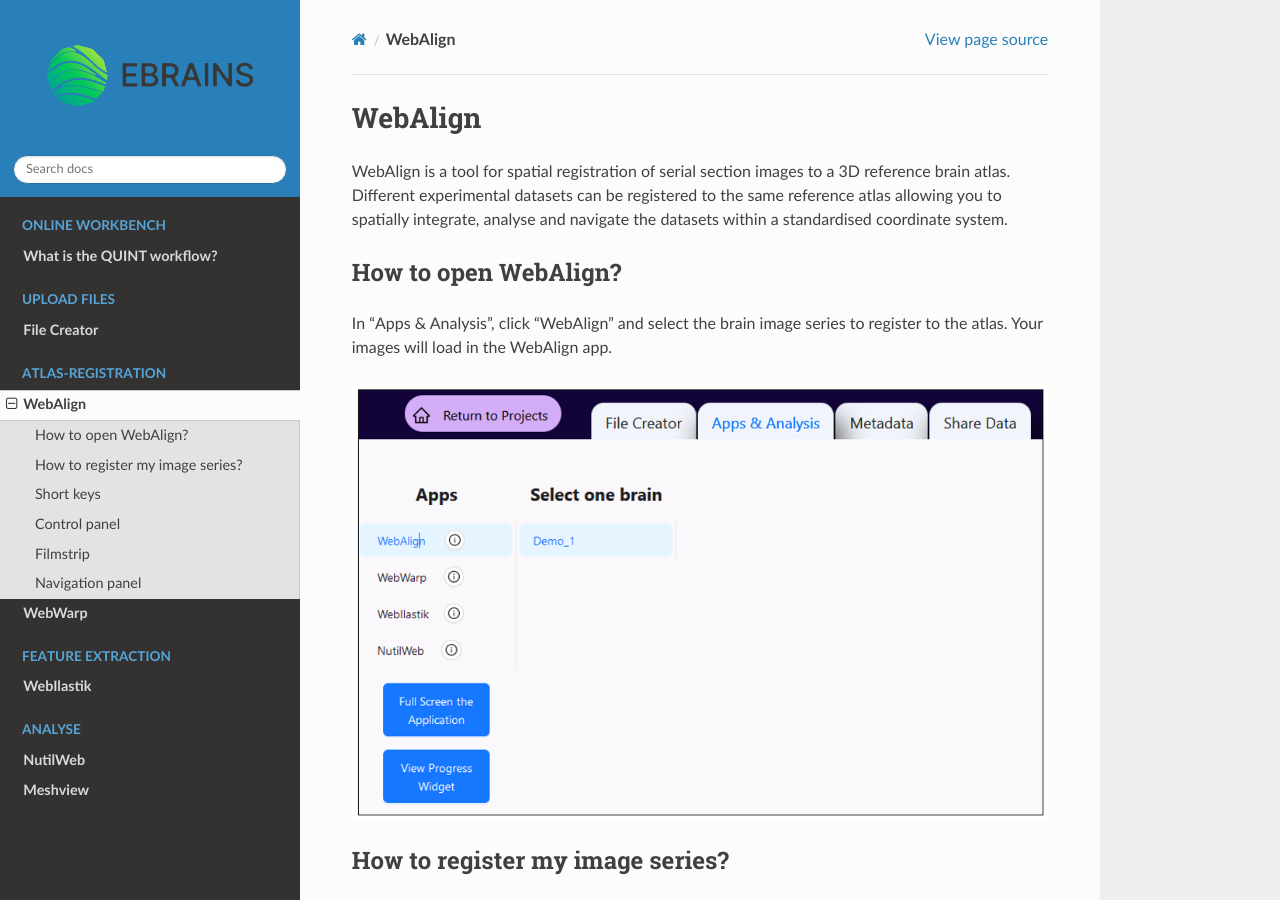
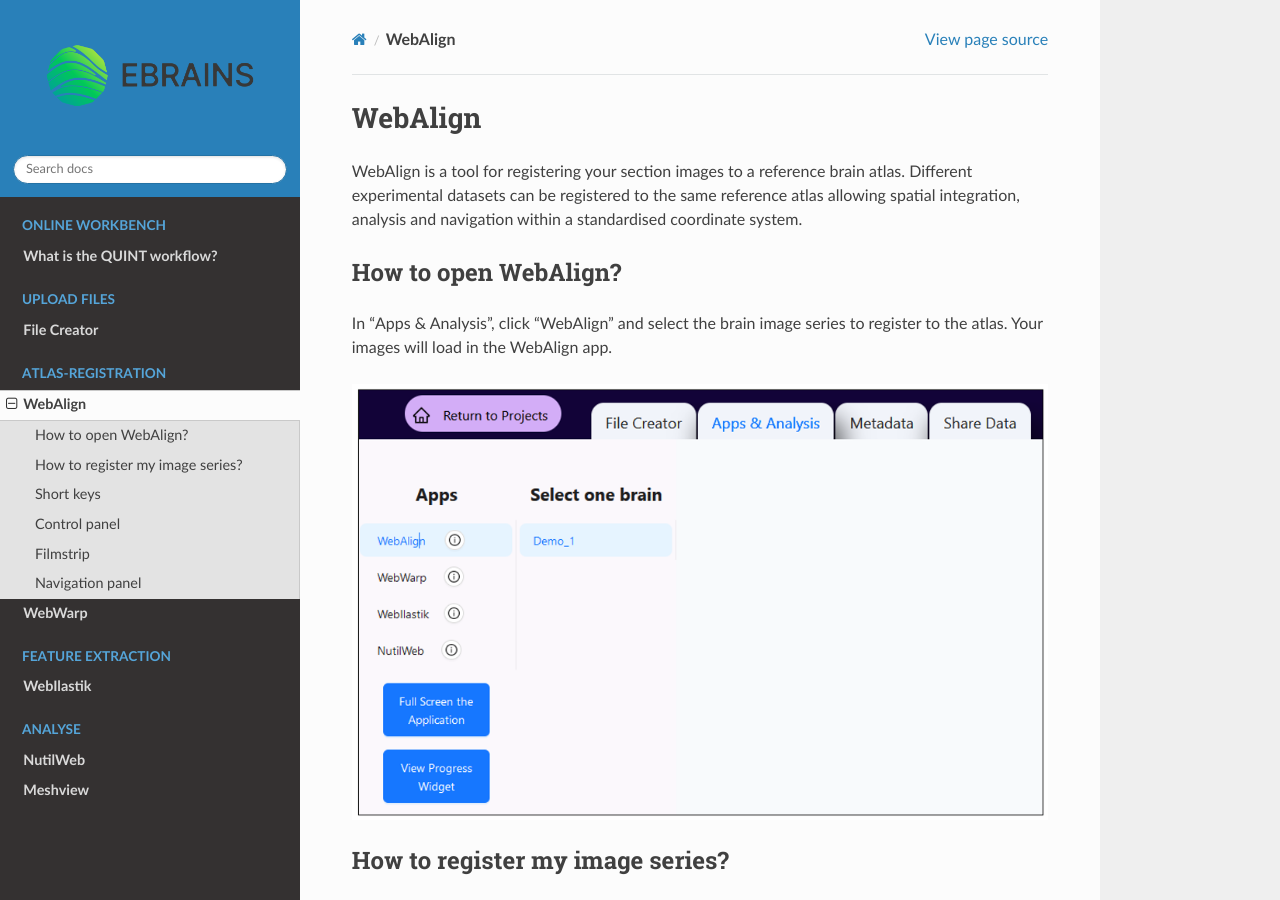
Before and after one commit to Neural-Systems-at-UIO/QUINT_webtools, a Sphinx documentation site: the page built from docs/WebAlign.rst, in a window 1280 px wide and 900 px high. Built offline with Sphinx 7.4.7 and the Read the Docs theme 2.0.0, drawn with Linux system fonts in a browser that asks for light colours.

Commit message:
Update WebAlign.rst

```diff
--- a/docs/WebAlign.rst
+++ b/docs/WebAlign.rst
@@ -1,7 +1,7 @@
 **WebAlign**
 ============
 
-WebAlign is a tool for spatial registration of serial section images to a 3D reference brain atlas. Different experimental datasets can be registered to the same reference atlas allowing you to spatially integrate, analyse and navigate the datasets within a standardised coordinate system.
+WebAlign is a tool for registering your section images to a reference brain atlas. Different experimental datasets can be registered to the same reference atlas allowing spatial integration, analysis and navigation within a standardised coordinate system.
 
 How to open WebAlign?
 ------------------------
```
